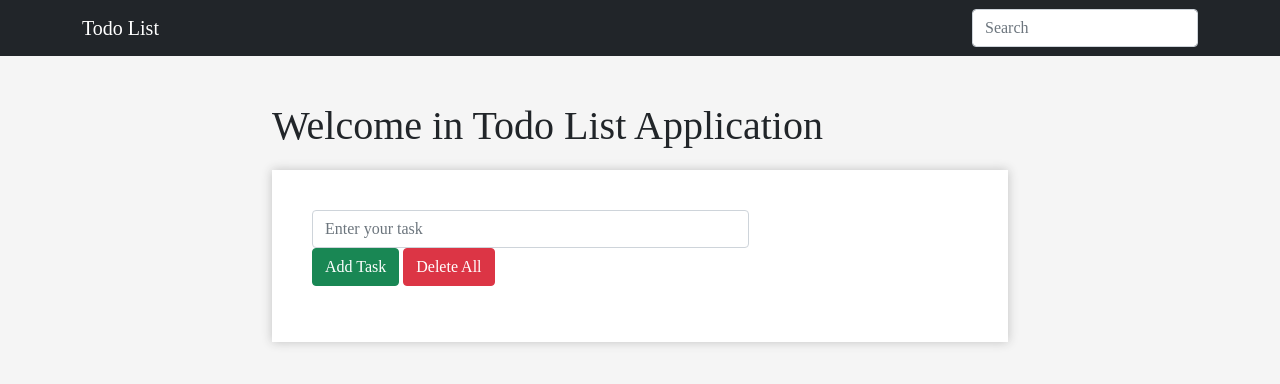
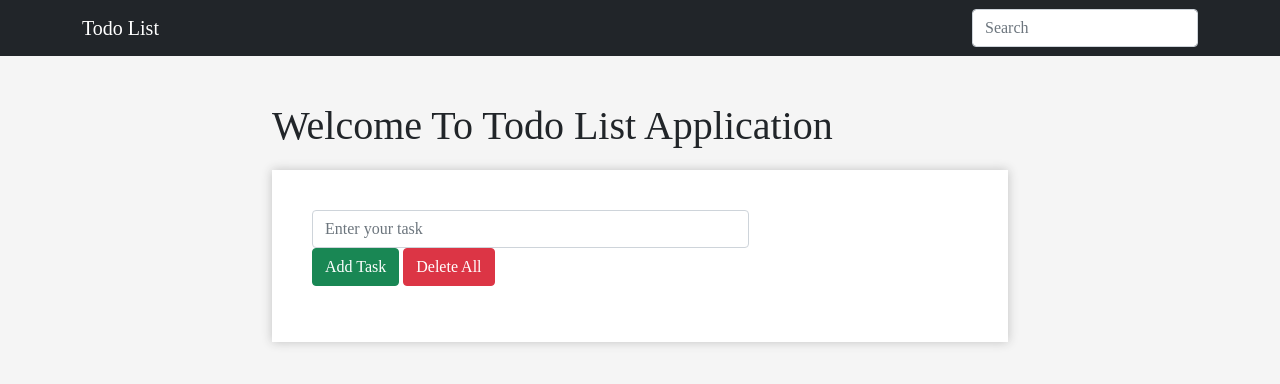
Before and after one commit to pranavk20/To-do-list, a plain HTML site: page index.html in a window 1280 px wide. Drawn offline with nearby package versions, Linux system fonts and the light colour scheme; a web font is replaced by a local one.

Commit message:
update once

```diff
--- a/index.html
+++ b/index.html
@@ -30,7 +30,7 @@
     <div class="container">
       <div class="row justify-content-md-center">
         <div class="col-sm-12 col-md-8">
-          <h1>Welcome in Todo List Application</h1>
+          <h1>Welcome To Todo List Application</h1>
           <div class="todo-inner">
             <div class="form-row">
               <div class="col-8 mr-sm-2">
```
